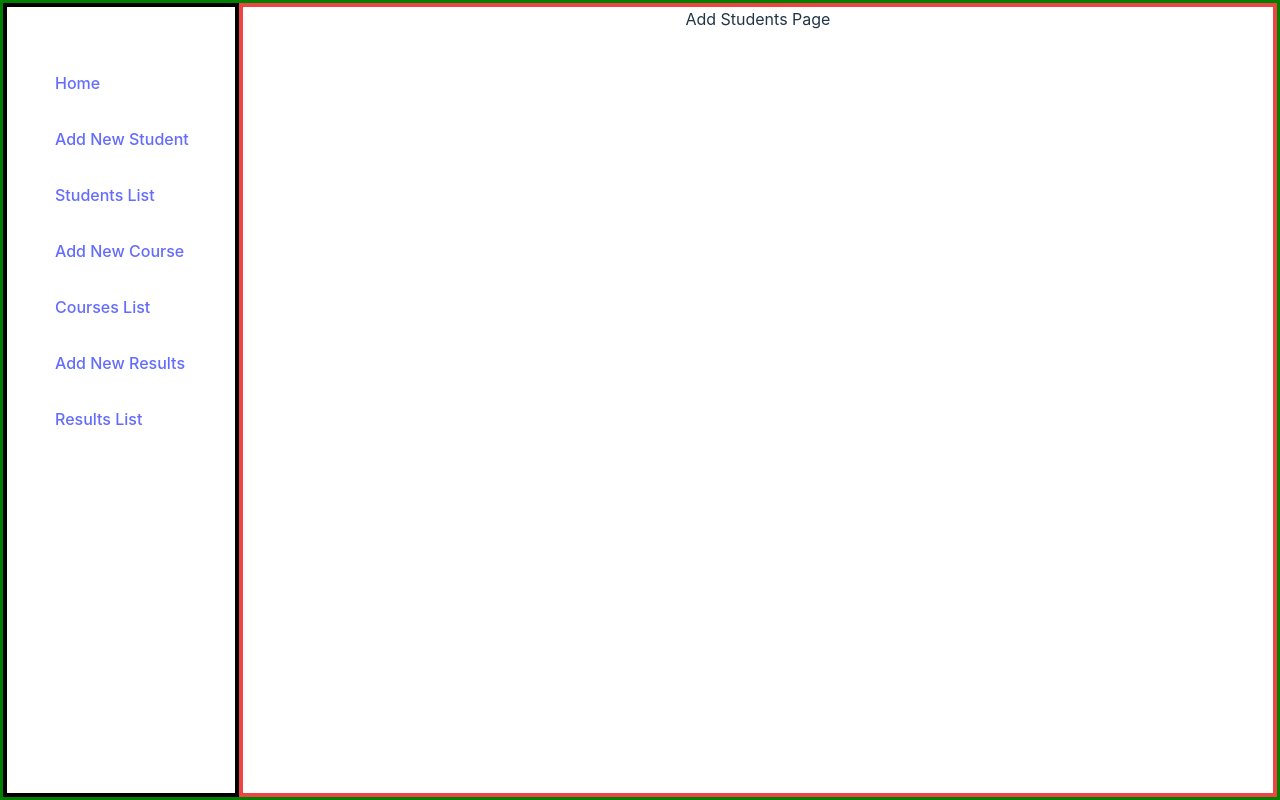
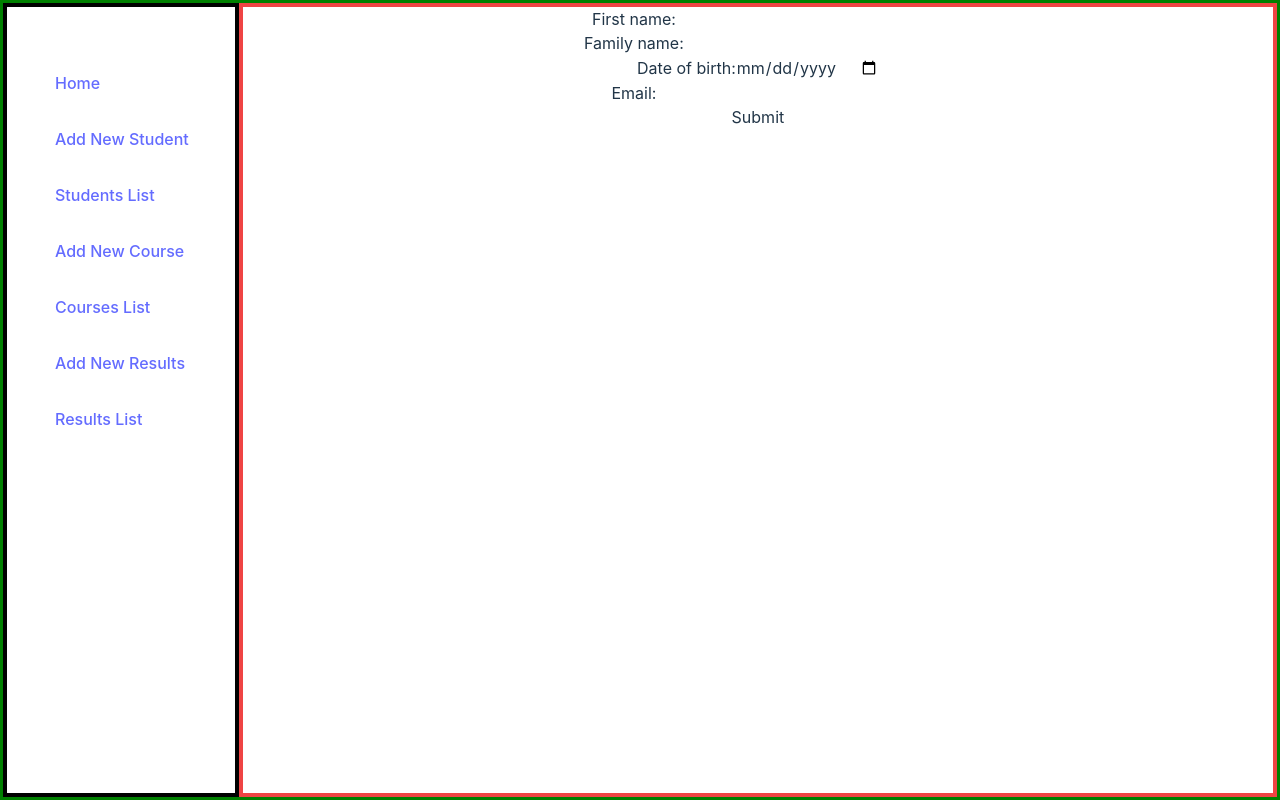
Before and after one commit to plutownium/student-mgmt-app, a React (Vite) app in the folder frontend/: page /students/add/new in a window 1280 px wide. Built offline with nearby package versions, Linux system fonts and the light colour scheme.

Commit message:
update students page with form

```diff
--- a/frontend/src/pages/AddStudentsPage.tsx
+++ b/frontend/src/pages/AddStudentsPage.tsx
@@ -1,11 +1,54 @@
-import React from "react";
+import React, { useState } from "react";
 
 import PageBase from "../components/pageBase/pageBase";
 
 function AddStudentsPage() {
+    const [firstName, setFirstName] = useState("");
+    const [familyName, setFamilyName] = useState("");
+    const [dob, setDOB] = useState<null | Date>(null);
+    const [email, setEmail] = useState("");
+
+    function isValidEmail(testValue: string) {
+        const emailRegex = /^[a-zA-Z0-9.!#$%&'*+/=?^_`{|}~-]+@[a-zA-Z0-9-]+(?:\.[a-zA-Z0-9-]+)*$/;
+        return testValue.match(emailRegex);
+    }
+
+    function isValidAge(testValue: Date) {}
+
     return (
         <PageBase>
-            <div>Add Students Page</div>
+            <div>
+                <form>
+                    <div>
+                        <div>
+                            <label>
+                                First name:
+                                <input type="text" name="first-name" />
+                            </label>
+                        </div>
+                        <div>
+                            <label>
+                                Family name:
+                                <input type="text" name="family-name" />
+                            </label>
+                        </div>
+                        <div>
+                            <label>
+                                Date of birth:
+                                <input type="date" name="dob" />
+                            </label>
+                        </div>
+                        <div>
+                            <label>
+                                Email:
+                                <input type="text" name="email" />
+                            </label>
+                        </div>
+
+                        <input type="submit" value="Submit" />
+                    </div>
+                </form>
+            </div>
         </PageBase>
     );
 }
--- a/frontend/src/pages/HomePage.tsx
+++ b/frontend/src/pages/HomePage.tsx
@@ -5,9 +5,9 @@ function HomePage() {
     console.log("on the home page");
     return (
         <PageBase>
-            <div>
+            <div className="pt-12">
                 <h1>
-                    Welcome to Roland's <br />
+                    Roland's <br />
                     Development Technical Test <br />
                     (Extended Version)
                 </h1>
```
